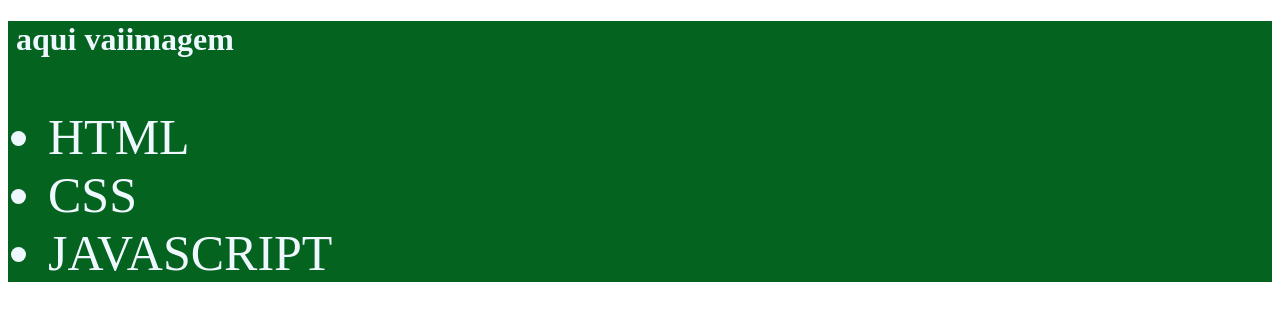
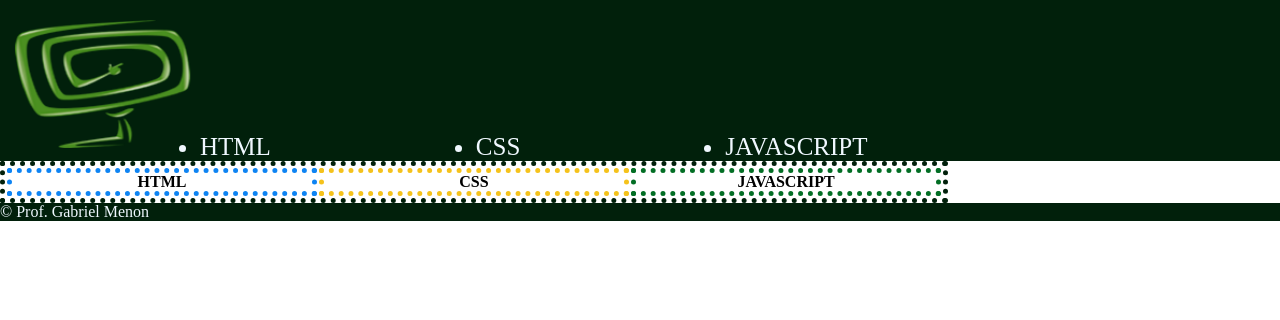
Before and after one commit to Profgabrielmenon/programacaoturmaE, a plain HTML site: page index.html in a window 1280 px wide. Drawn offline with Linux system fonts and the light colour scheme.

Commit message:
Add files via upload

```diff
--- a/index.html
+++ b/index.html
@@ -8,14 +8,29 @@
     <link rel="stylesheet" href="style.css">
 </head>
 <body>
-    <header>
-       <h1 > <img src="" alt=""> aqui vaiimagem</h1>
-        <ul>
-            <li>HTML</li>
-            <LI>CSS</LI>
-            <LI>JAVASCRIPT</LI>
+    <header class="cab">
+       <img class="img1" src="menonlogo.png" alt="ggaga">
+
+       <ul class="menu">
+            <li class="item">HTML   </li>
+            <LI class="item">CSS   </LI>
+            <LI class="item">JAVASCRIPT   </LI>
         </ul>
+
     </header>
 
+    <section>
+        <table class="tabela" >
+            <tr>
+                <th class="col1">HTML</th>
+                <th class="col2">CSS</th>
+                <th class="col3">JAVASCRIPT</th>
+            </tr>
+        </table>
+    </section>
+
+    <footer class="rodape">
+        <P>&COPY; Prof. Gabriel Menon</P>
+    </footer>
 </body>
 </html>
--- a/style.css
+++ b/style.css
@@ -1,8 +1,49 @@
-header{
-    background-color: rgb(3, 99, 31);
+*{
+    margin: 0;
+    padding: 0;
+}
+.cab{
+    background-color: rgb(1, 32, 11);
     color:aliceblue;
 }
 
-ul{
-    font-size: 50px;
+.rodape{
+    background-color: rgb(1, 32, 11);
+    color:aliceblue;
 }
+.menu{
+    display: flex;
+}
+
+.item{
+    font-size: 25px;
+    margin-right: 5px;
+    margin-left: 200px;
+}
+
+.img1{
+    width: 200px;
+    position: relative;
+    left: 2px;
+    top: 20px;
+
+}
+
+.tabela{
+    border: 5px dotted rgb(1, 32, 11);
+}
+
+.col1{
+    border:5px dotted rgb(14, 132, 243);
+    width: 300px;
+}
+
+.col2{
+    border:5px dotted rgb(245, 194, 27);
+    width: 300px;
+}
+
+.col3{
+    border:5px dotted rgb(2, 110, 36);
+    width: 300px;
+}
```
Also changed, not shown: menonlogo.png (added).
